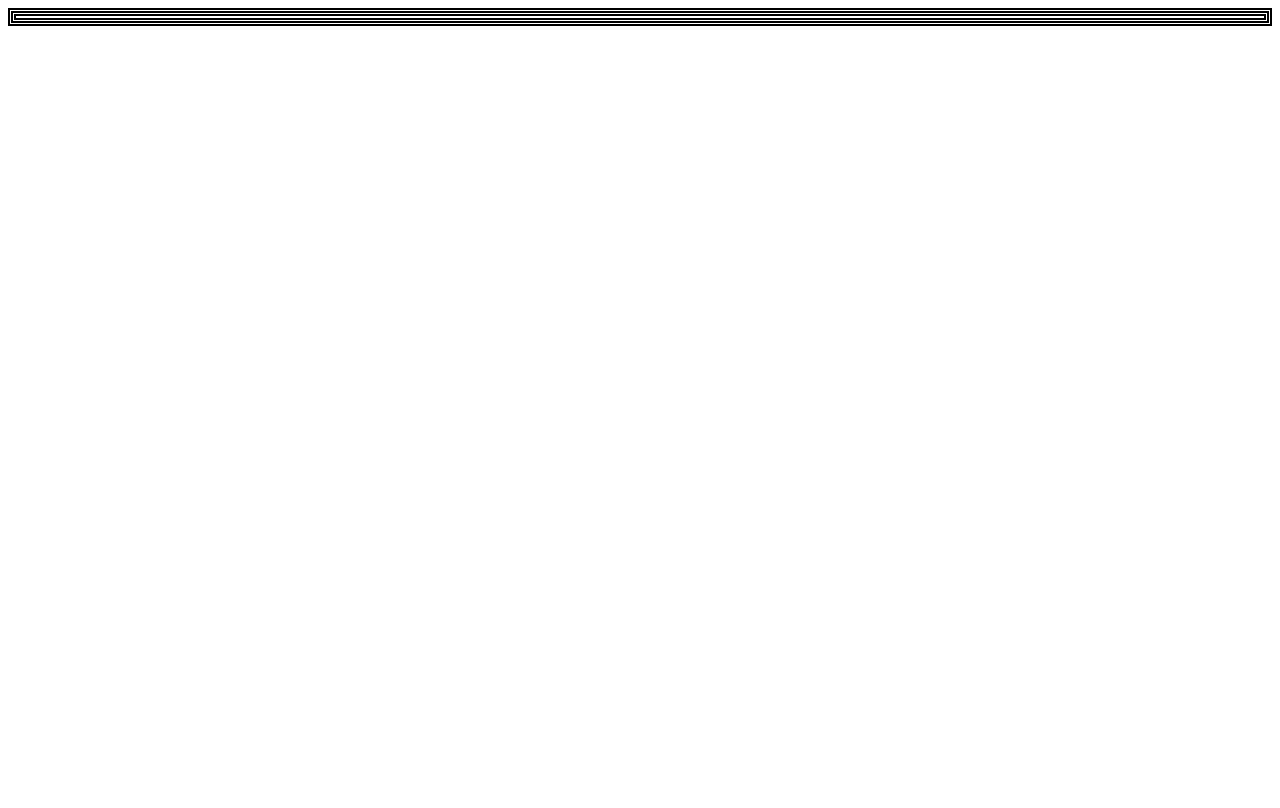
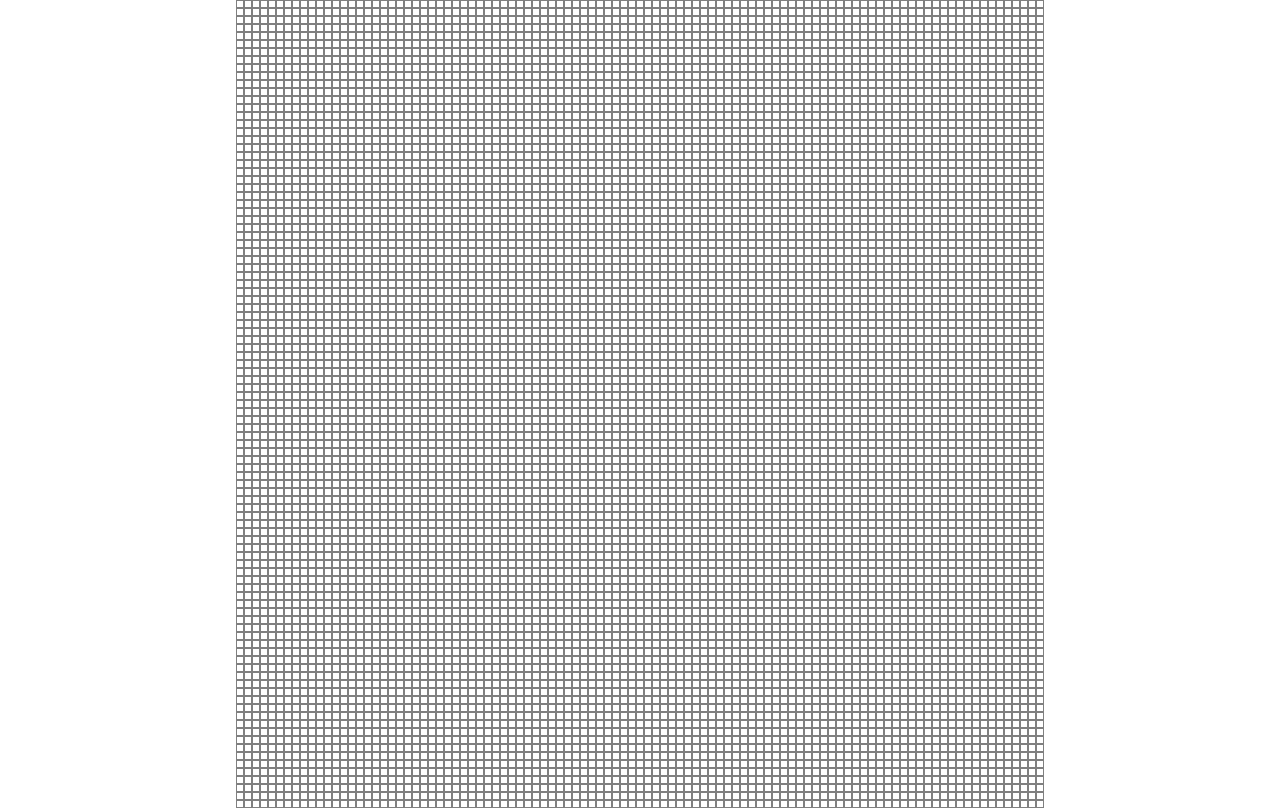
Before and after one commit to rinuya/ETCH-A-SKETCH, a plain HTML site: page index.html in a window 1280 px wide. Drawn offline with Linux system fonts and the light colour scheme.

Commit message:
managed to get it to regular draw, will implement mousebutton1 down to draw aswell, a clearing button that removes the class when pressed, and a color change of 10% instead of direct.

```diff
--- a/script.js
+++ b/script.js
@@ -1,6 +1,40 @@
 const main = document.querySelector(".main");
 
-const row = document.createElement("div");
-main.appendChild(row);
-const square = document.createElement("div");
-row.appendChild(square);
+// const row = document.createElement("div");
+// main.appendChild(row);
+// const square = document.createElement("div");
+// row.appendChild(square);
+
+// row.setAttribute("class", "row");
+// square.setAttribute("class", "square");
+
+const i = 100;
+
+function generate (squareRowsAndColumns) {
+    for (let y=0; y<=squareRowsAndColumns; y++) {
+        const row = document.createElement("div");
+        main.appendChild(row);
+        row.setAttribute("id", "row");
+
+        for (let x=0; x<=squareRowsAndColumns; x++) {
+            const square = document.createElement("div");
+            row.appendChild(square);
+            square.setAttribute("id", "square");
+            square.addEventListener('mouseout', () => {
+                square.setAttribute('class', "black")
+                // alert(square.class);
+            });
+        }
+    }
+}
+generate(i);
+
+// const element = document.getElementsByClassName("square");
+// console.log(element);
+// element.onhover = changeColor(element);
+function changeColor(self) {
+// var black = '#000000'
+    self.style.backgroundColor = "black";
+};
+
+//edit padding depending on website lenght: website lenght *0,8/ squares
--- a/styles.css
+++ b/styles.css
@@ -1,4 +1,32 @@
+body{
+    display: flex;
+    justify-content: center;
+    margin:auto;
+}
+
 div{
-    border:2px solid black;
-    padding:1px;
 }
+
+.black{
+    background-color: black;
+
+}
+
+.main{
+    display: flex;
+    flex-direction: column;
+    max-width: 940px;
+
+}
+
+#row{
+    display: flex;
+    flex:auto;
+    flex-direction: row;
+}
+
+#square{
+
+    border:1px solid gray;
+    padding:3px;
+}
```
